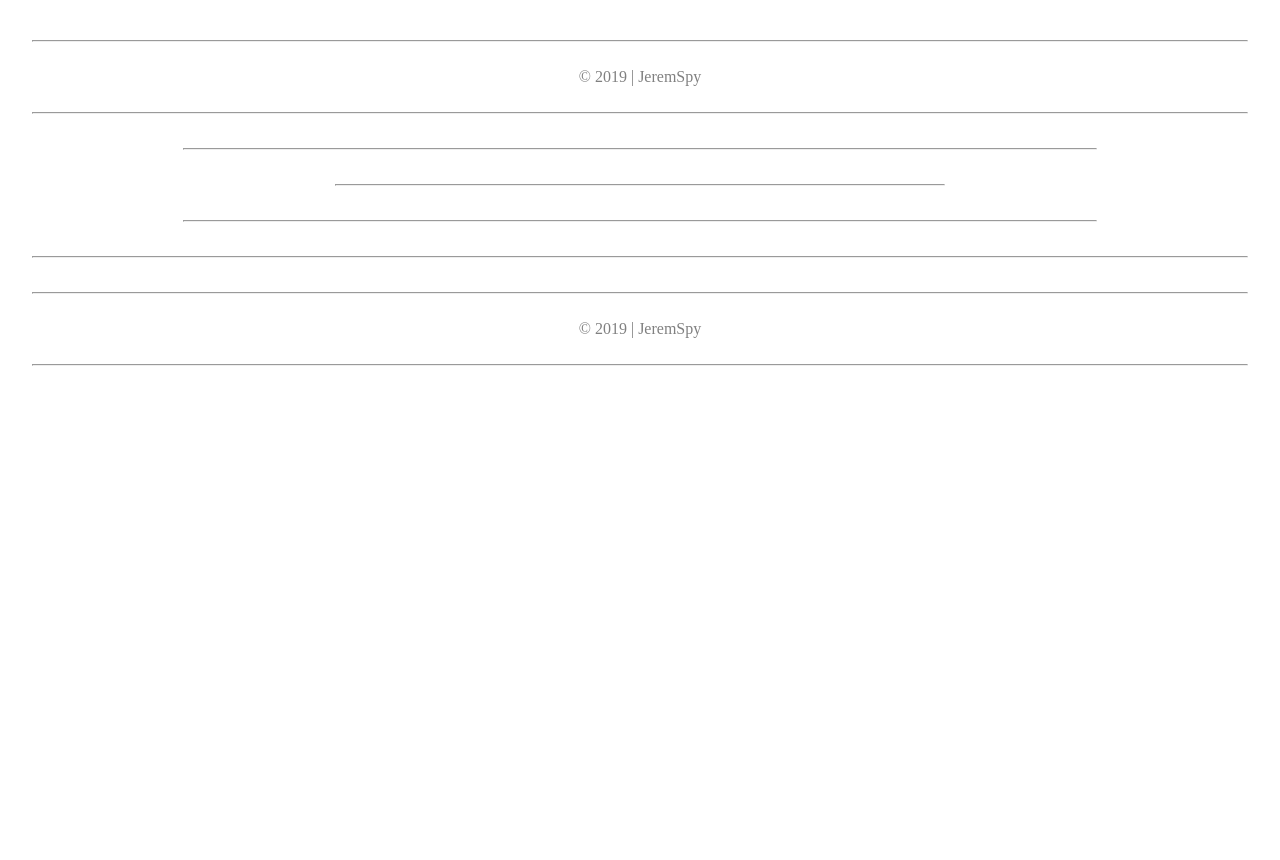
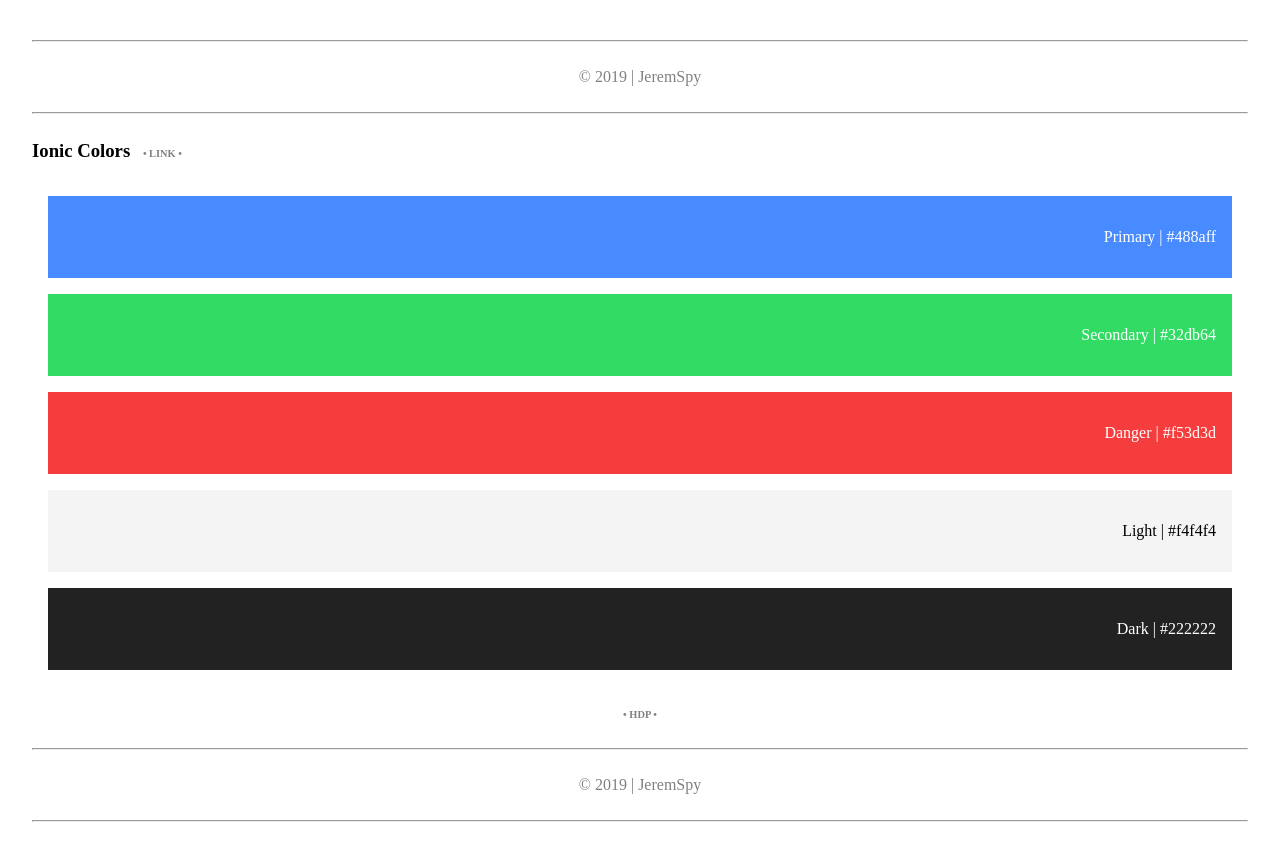
Before and after one commit to JeremSpy/colors, a plain HTML site: page index.html in a window 1280 px wide. Before the commit the page ends 800 px from the top, so only its background shows below. Drawn offline with Linux system fonts and the light colour scheme.

Commit message:
Add Ionic Colors

```diff
--- a/index.html
+++ b/index.html
@@ -16,15 +16,45 @@
             <a href="#" style="color: gray; text-decoration: none;">© 2019 | JeremSpy</a>
         </div>
         <br>
-        <hr>
+        <hr><br>
+        <div id="ioniccolors">
+            <h3 style="display: inline;">
+                Ionic Colors
+            </h3>
+            &nbsp;
+            <a href="https://ionicframework.com/docs/v3/theming/theming-your-app/"
+                style="color: gray; font-size: 0.65em; font-weight: bold; text-decoration: none;">• LINK •</a>
+        </div>
         <br>
-        <hr style="width: 75%;">
+        <div style="background-color: #488aff; margin: 1em; padding: 1em;">
+            <p style="color: white; text-align: right;">
+                Primary | #488aff
+            </p>
+        </div>
+        <div style="background-color: #32db64; margin: 1em; padding: 1em;">
+            <p style="color: white; text-align: right;">
+                Secondary | #32db64
+            </p>
+        </div>
+        <div style="background-color: #f53d3d; margin: 1em; padding: 1em;">
+            <p style="color: white; text-align: right;">
+                Danger | #f53d3d
+            </p>
+        </div>
+        <div style="background-color: #f4f4f4; margin: 1em; padding: 1em;">
+            <p style="color: black; text-align: right;">
+                Light | #f4f4f4
+            </p>
+        </div>
+        <div style="background-color: #222222; margin: 1em; padding: 1em;">
+            <p style="color: white; text-align: right;">
+                Dark | #222222
+            </p>
+        </div>
         <br>
-        <hr style="width: 50%;">
-        <br>
-        <hr style="width: 75%;">
-        <br>
-        <hr>
+        <div style="text-align: center;">
+            <a href="#" style="color: gray; font-size: 0.65em; font-weight: bold; text-decoration: none;">• HDP •</a>
+        </div>
         <br>
     </div>
     <div>
```
